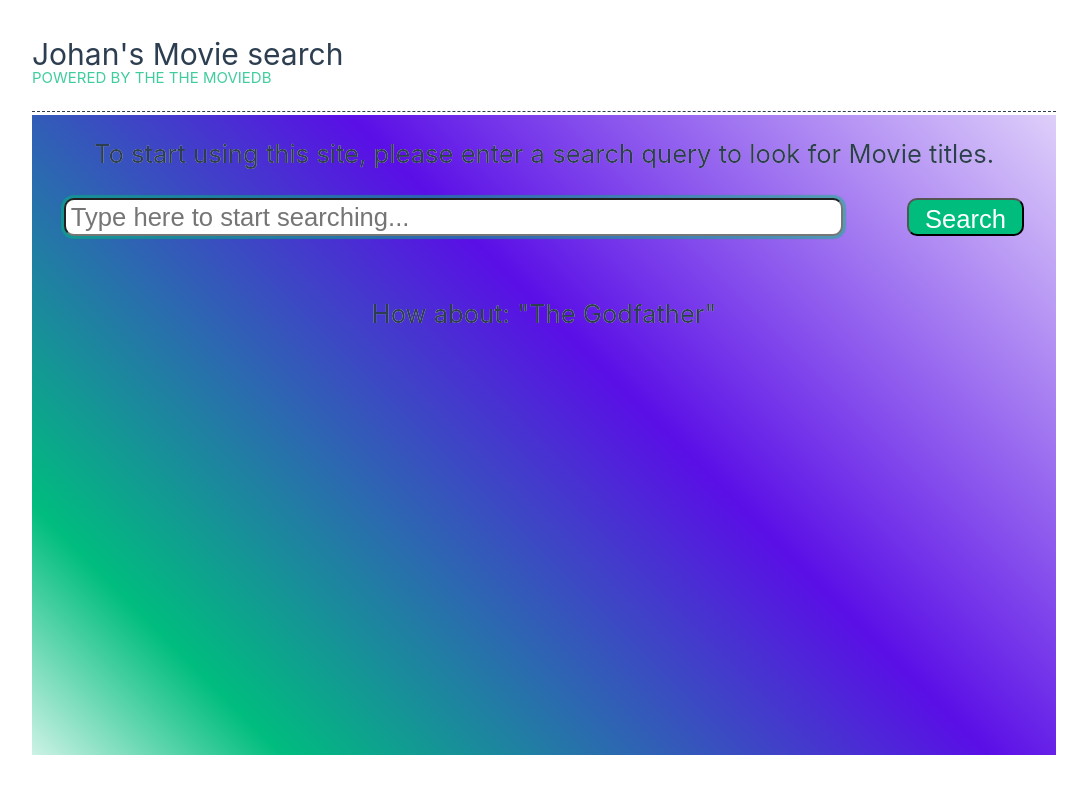
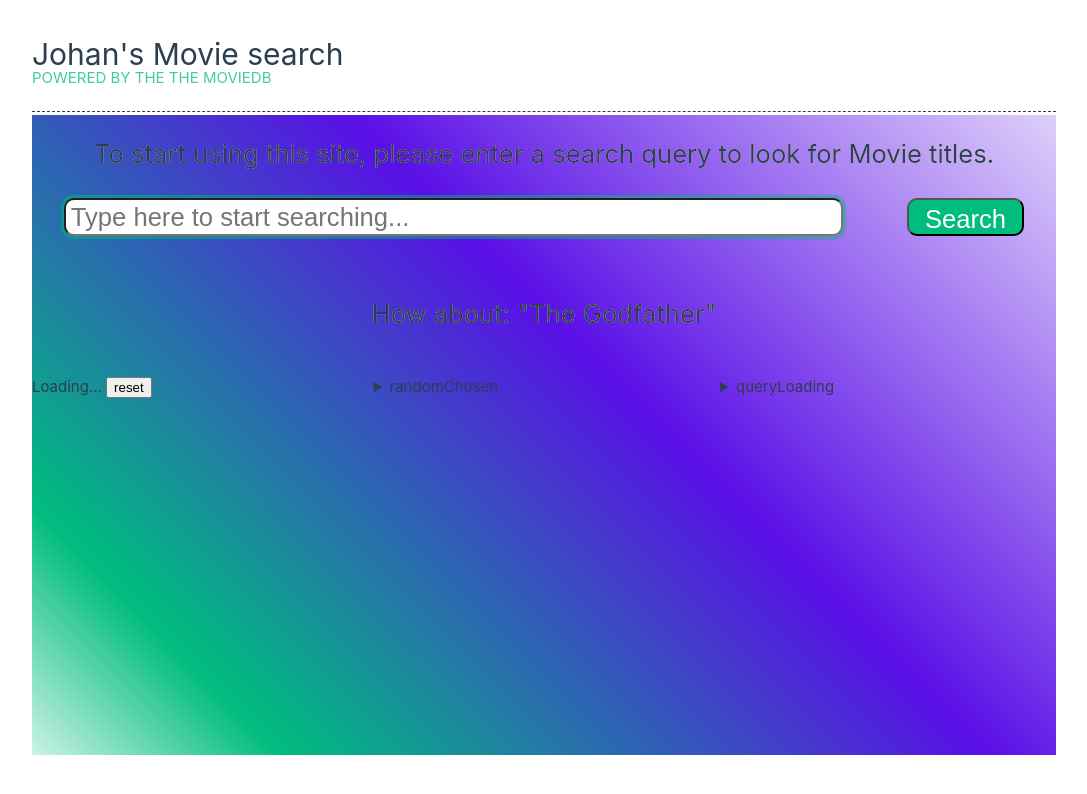
Before and after one commit to johanbijlsma/movieSearch, a Vue app in the folder movieSearch-vue/moviesearch/: page / in a window 1280 px wide. Shown: the top 794 px of the page, without its empty margins (96-1183 px from the left). Built offline with nearby package versions, Linux system fonts and the light colour scheme.

Commit message:
update the moviesearch component

```diff
--- a/movieSearch-vue/moviesearch/src/components/MovieSearch.vue
+++ b/movieSearch-vue/moviesearch/src/components/MovieSearch.vue
@@ -1,5 +1,7 @@
 <script setup lang="ts">
-let placeholder = "Type here to start searching...";
+import { ref } from "vue";
+
+let placeholder = ref("Type here to start searching...");
 const suggestions = [
   "Star Wars",
   "Spiderman",
@@ -7,15 +9,13 @@ const suggestions = [
   "Spongebob Squarepants",
   "The Godfather",
   "The Shawshank Redemption",
-  " The Matrix ",
+  "The Matrix",
   "the Lego Movie",
 ];
 let randomChosen: number;
-let searchBar = "";
-let query = {
-  loading: false,
-  searchterm: "",
-};
+let searchBar = ref("");
+let queryLoading = ref(false);
+let querySearchterm = ref("");
 
 function randomlySuggest() {
   let items = suggestions.length || 0;
@@ -26,20 +26,20 @@ function randomlySuggest() {
 }
 
 function addSuggestion() {
-  searchBar = suggestions[`${randomChosen}`];
-  query.searchterm = searchBar;
+  searchBar.value = suggestions[`${randomChosen}`];
+  querySearchterm.value = searchBar.value;
   console.log({ placeholder, searchBar });
   randomlySuggest();
 }
 
 function search() {
-  if (searchBar !== "") {
-    query.searchterm = searchBar;
-    query.loading = true;
-    console.log(query);
+  if (searchBar.value !== "") {
+    querySearchterm.value = searchBar.value;
+    queryLoading.value = true;
+    // console.log();
   } else {
-    query.loading = false;
-    console.log(query);
+    querySearchterm.value = "";
+    queryLoading.value = false;
     return;
   }
 }
@@ -47,6 +47,19 @@ function search() {
 function updateSearch() {
   console.log("updateSearch ran");
   console.log({ searchBar });
+
+  if (searchBar.value === "") {
+    querySearchterm.value = "";
+    queryLoading.value = false;
+  }
+}
+function reset() {
+  console.log("reset ran");
+  console.log({ searchBar });
+  searchBar.value = "";
+  querySearchterm.value = "";
+  queryLoading.value = false;
+  console.log({ querySearchterm, queryLoading });
 }
 
 randomlySuggest();
@@ -70,15 +83,26 @@ randomlySuggest();
       />
       <button type="button" :onClick="search">Search</button>
     </div>
-    <div class="suggestions">
+    <div v-if="queryLoading" class="suggestions">
       How about:
       <!-- <template v-for="(idea, index) in suggestions" :key="index">
-        <span :class="`idea-${index}`">{{ idea }}</span>
-      </template> -->
+            <span :class="`idea-${index}`">{{ idea }}</span>
+        </template> -->
       <span class="suggestion" :onClick="addSuggestion"
         >"{{ suggestions[`${randomChosen}`] }}"</span
       >
     </div>
+    <div v-if="(queryLoading = true)" class="loading">
+      Loading... <button :onClick="reset">reset</button>
+    </div>
+    <details>
+      <summary>randomChosen</summary>
+      {{ randomChosen }}
+    </details>
+    <details>
+      <summary>queryLoading</summary>
+      {{ queryLoading }}
+    </details>
   </section>
 </template>
 
@@ -166,4 +190,15 @@ p.intro {
   margin-top: 1.2rem;
   text-shadow: 0 0 white;
 }
+
+span.suggestion:hover,
+span.suggestion:focus {
+  display: inline-block;
+  border: 1px dashed var(--primary);
+  transform: rotate(3deg) translate(3px, 10px) scale(1.1);
+  background-color: var(--primary);
+  color: var(--secondary);
+  cursor: pointer;
+  transition: all 200ms ease-in;
+}
 </style>
```
